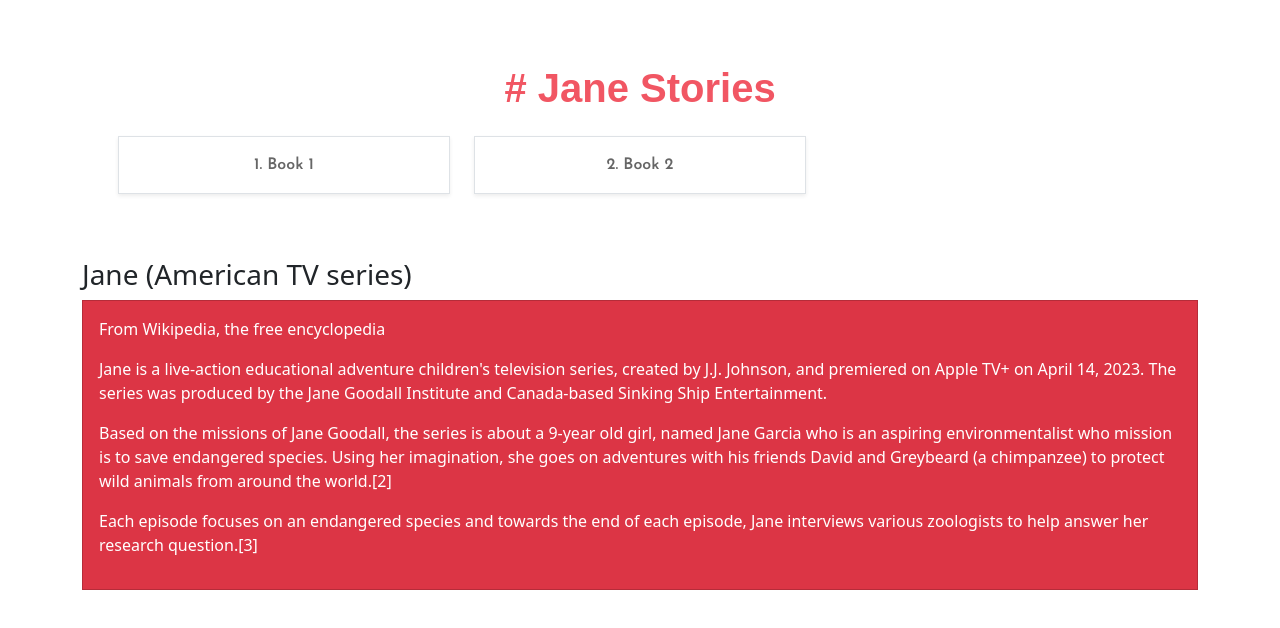
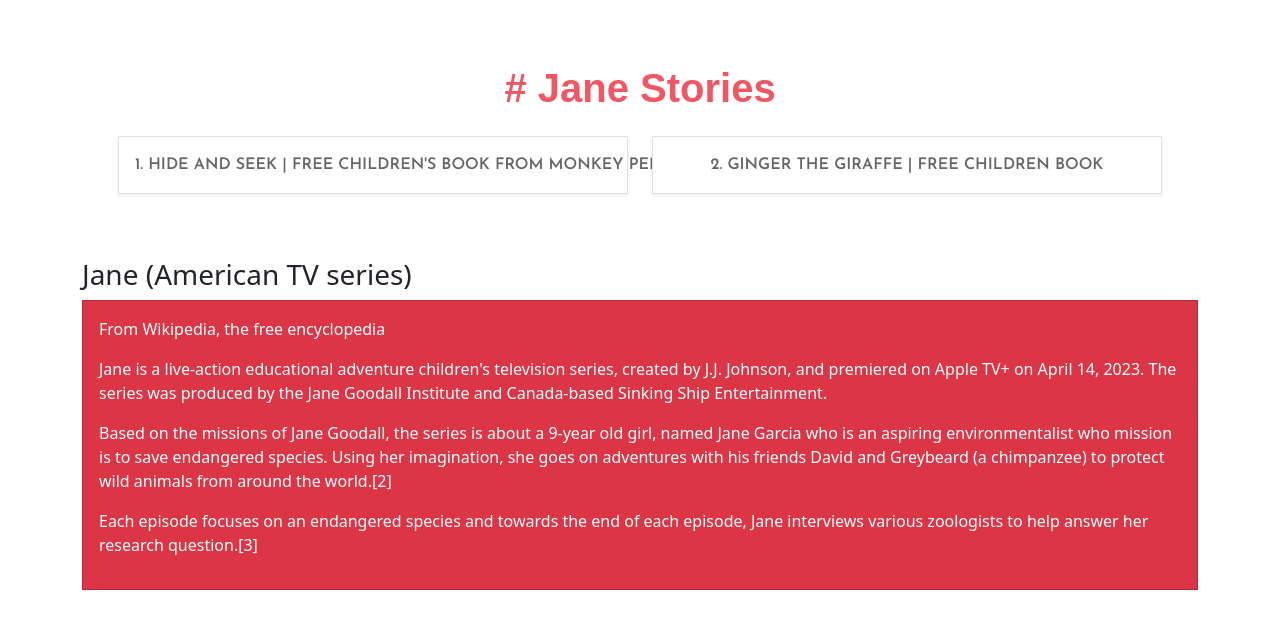
Before and after one commit to izancode/upgrad-course, a plain HTML site: page git-github/jane-stories/index.html in a window 1280 px wide. Drawn offline with nearby package versions, Linux system fonts and the light colour scheme; a web font is replaced by a local one.

Commit message:
testing27

```diff
--- a/git-github/jane-stories/book1/test1.txt
+++ /dev/null
@@ -1 +0,0 @@
-hello
--- a/git-github/jane-stories/book2/test2.txt
+++ /dev/null
@@ -1 +0,0 @@
-hello
--- a/git-github/jane-stories/index.html
+++ b/git-github/jane-stories/index.html
@@ -41,14 +41,14 @@
                         href="https://en.wikipedia.org/wiki/Jane_(American_TV_series)" target="_blank"># Jane Stories</a>
                 </h1>
             </div>
-            <div class="col-12 col-sm-4 my-1 my-sm-0">
+            <div class="col-12 col-sm-6 my-1 my-sm-0">
                 <div class="card border shadow-sm p-3 rounded-0">
-                    <a class="navbar-brand allTopicsLink" data-bs-toggle="tooltip" data-bs-title="Click Here"   href="git-github">1. Book 1</a>
+                    <a class="navbar-brand allTopicsLink" data-bs-toggle="tooltip" data-bs-title="Click Here"   href="book1/hide-and-seek-free-children-book-from-monkey-pen.pdf#toolbar=0" target="_blank">1. HIDE AND SEEK | FREE CHILDREN'S BOOK FROM MONKEY PEN</a>
                 </div>
             </div>
-            <div class="col-12 col-sm-4 my-1 my-sm-0">
+            <div class="col-12 col-sm-6 my-1 my-sm-0">
                 <div class="card border shadow-sm p-3 rounded-0">
-                    <a class="navbar-brand allTopicsLink" href="git-github" data-bs-toggle="tooltip" data-bs-title="Click Here">2. Book 2</a>
+                    <a class="navbar-brand allTopicsLink" href="book2/ginger-the-giraffe-free-childrens-book-by-monkey-pen.pdf#toolbar=0" data-bs-toggle="tooltip" data-bs-title="Click Here" target="_blank">2. GINGER THE GIRAFFE | FREE CHILDREN BOOK</a>
                 </div>
             </div>
         </div>
```
Also changed, not shown: 2 other files.
